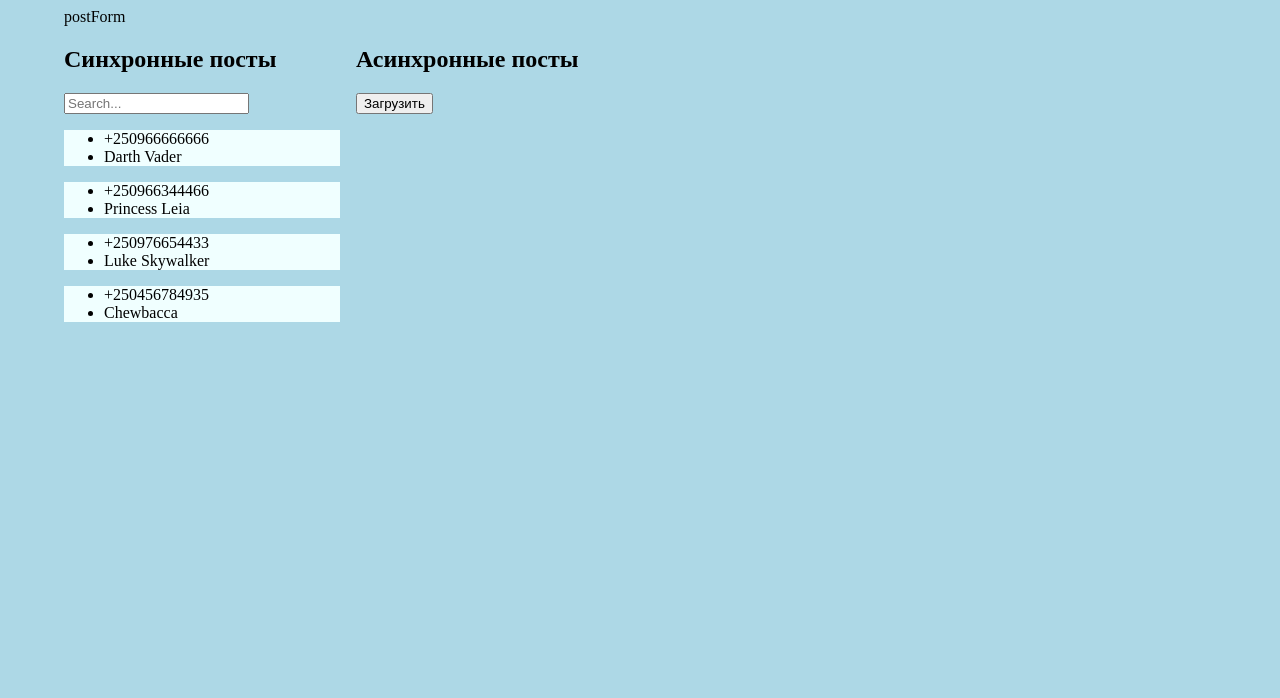
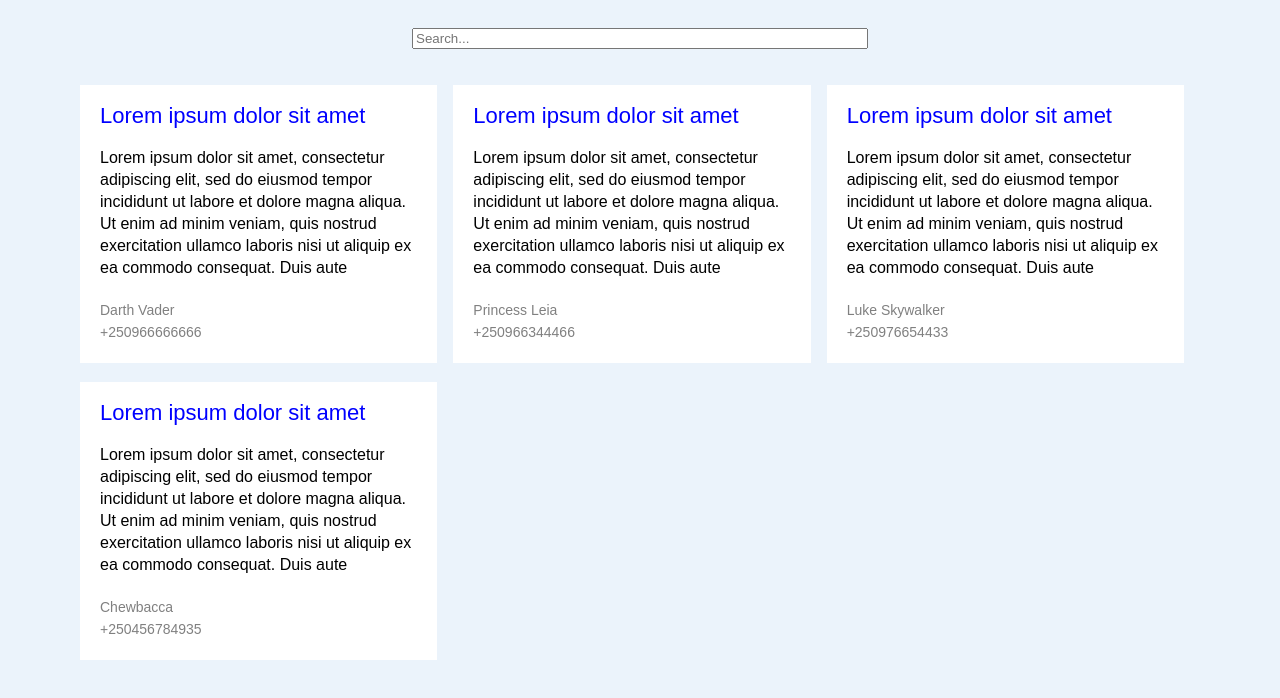
Before and after one commit to Freeemasons/voodooo, a React (Create React App) app: page / in a window 1280 px wide. Shown: the top 698 px of the page. Built offline with nearby package versions, Linux system fonts and the light colour scheme.

Commit message:
css fixes

```diff
--- a/src/App.css
+++ b/src/App.css
@@ -1,50 +1,54 @@
-/*.App {*/
-/*  text-align: center;*/
-/*}*/
-
-/*.App-logo {*/
-/*  height: 40vmin;*/
-/*  pointer-events: none;*/
-/*}*/
-
-/*@media (prefers-reduced-motion: no-preference) {*/
-/*  .App-logo {*/
-/*    animation: App-logo-spin infinite 20s linear;*/
-/*  }*/
-/*}*/
-
-/*.App-header {*/
-/*  background-color: #282c34;*/
-/*  min-height: 100vh;*/
-/*  display: flex;*/
-/*  flex-direction: column;*/
-/*  align-items: center;*/
-/*  justify-content: center;*/
-/*  font-size: calc(10px + 2vmin);*/
-/*  color: white;*/
-/*}*/
-
-/*.App-link {*/
-/*  color: #61dafb;*/
-/*}*/
-
-/*@keyframes App-logo-spin {*/
-/*  from {*/
-/*    transform: rotate(0deg);*/
-/*  }*/
-/*  to {*/
-/*    transform: rotate(360deg);*/
-/*  }*/
-/*}*/
-
 body {
-  background-color: lightblue;
+  background-color: #72ace624;
+  font-family: Arial;
+  line-height: 22px;
 }
 
 .post {
-  background-color: azure;
+  background-color: #fff;
 }
 
 .ul-bg {
-  background-color: azure;
+  background-color: #fff;
+  padding: 20px;
+  list-style-type: none;
+  margin-bottom: 3px;
 }
+
+.posts-container {
+  display: flex;
+  justify-content: space-between;
+}
+
+.posts-row {
+  width: 100%;
+}
+
+.post-title {
+  color: blue;
+  font-size: 22px;
+  margin-bottom: 20px;
+}
+
+.post-author {
+  color: grey;
+  font-size: 14px;
+  padding-top: 20px;
+}
+
+.post-author_tel {
+  padding-top: 0px;
+}
+
+.search-form-row {
+  display: flex;
+  justify-content: center;
+}
+
+.search-form-input {
+  width: 40%;
+}
+
+.container-fluid {
+  padding-top: 20px;
+}
--- a/src/App.js
+++ b/src/App.js
@@ -1,4 +1,4 @@
-import React from 'react';
+import React, {Component} from 'react';
 import './App.css';
 
 import SearchForm from "./components/SearchForm";
@@ -11,26 +11,72 @@ import FetchedPosts from "./components/FetchedPosts";
 
 
 
-function App() {
+class App extends Component {
 
+  constructor(props) {
+    super(props);
 
+    this.handleSearch = this.handleSearch.bind(this)
+  }
+
+  state = {
+    currencies: [
+      {
+        id: 1,
+        title: "Lorem ipsum dolor sit amet",
+        text: "Lorem ipsum dolor sit amet, consectetur adipiscing elit, sed do eiusmod tempor incididunt ut labore et dolore magna aliqua. Ut enim ad minim veniam, quis nostrud exercitation ullamco laboris nisi ut aliquip ex ea commodo consequat. Duis aute",
+        name: 'Darth Vader',
+        phoneNumber: '+250966666666',
+
+      }, {
+        id: 2,
+        title: "Lorem ipsum dolor sit amet",
+        text: "Lorem ipsum dolor sit amet, consectetur adipiscing elit, sed do eiusmod tempor incididunt ut labore et dolore magna aliqua. Ut enim ad minim veniam, quis nostrud exercitation ullamco laboris nisi ut aliquip ex ea commodo consequat. Duis aute",
+        name: 'Princess Leia',
+        phoneNumber: '+250966344466',
+
+      }, {
+        id: 3,
+        title: "Lorem ipsum dolor sit amet",
+        text: "Lorem ipsum dolor sit amet, consectetur adipiscing elit, sed do eiusmod tempor incididunt ut labore et dolore magna aliqua. Ut enim ad minim veniam, quis nostrud exercitation ullamco laboris nisi ut aliquip ex ea commodo consequat. Duis aute",
+        name: 'Luke Skywalker',
+        phoneNumber: '+250976654433',
+
+      }, {
+        id: 4,
+        title: "Lorem ipsum dolor sit amet",
+        text: "Lorem ipsum dolor sit amet, consectetur adipiscing elit, sed do eiusmod tempor incididunt ut labore et dolore magna aliqua. Ut enim ad minim veniam, quis nostrud exercitation ullamco laboris nisi ut aliquip ex ea commodo consequat. Duis aute",
+        name: 'Chewbacca',
+        phoneNumber: '+250456784935',
+      }
+    ]
+  }
+
+  handleSearch(event) {
+    let searchQuery = event.target.value.toLowerCase();
+    let currencies = this.state.currencies.filter(function (el) {
+      let searchValue = el.name.toLowerCase();
+      return searchValue.indexOf(searchQuery) !== -1;
+    });
+
+    this.setState({
+      currencies: currencies
+    });
+  }
+
+  render() {
     return (
       <div className="container">
         <Grid>
           <Row>
-          <Col lg={10}>
-            <SearchForm/>
+            <Col lg={12}>
+              <SearchForm handleSearch={this.handleSearch}/>
             </Col>
           </Row>
 
           <Row>
-          <Col lg={3}>
-            <h2>Синхронные посты</h2>
-            <PostsSynchron  />
-          </Col>
-          <Col lg={6}>
-            <h2>Асинхронные посты</h2>
-            <FetchedPosts posts={[]} />
+            <Col lg={12}>
+              <PostsSynchron currencies={this.state.currencies} />
             </Col>
           </Row>
         </Grid>
@@ -38,4 +84,7 @@ function App() {
     );
   }
 
+
+}
+
 export default App;
--- a/src/components/PostsSynchron.js
+++ b/src/components/PostsSynchron.js
@@ -1,4 +1,5 @@
 import React, {Component} from "react";
+import { Row, Col, Grid } from "react-flexbox-grid";
 import Post from "./Post";
 
 // export default ({posts}) => {
@@ -14,72 +15,54 @@ class PostsSynchron extends Component {
   constructor(props) {
     super(props);
 
-    this.handleSearch = this.handleSearch.bind(this)
   }
 
-  state = {
-    currencies: [
-      {
-        id: 1,
-        name: 'Darth Vader',
-        phoneNumber: '+250966666666',
-
-      }, {
-        id: 2,
-        name: 'Princess Leia',
-        phoneNumber: '+250966344466',
-
-      }, {
-        id: 3,
-        name: 'Luke Skywalker',
-        phoneNumber: '+250976654433',
-
-      }, {
-        id: 4,
-        name: 'Chewbacca',
-        phoneNumber: '+250456784935',
-      }
-    ]
-  }
-
-
-  handleSearch(event) {
-    let searchQuery = event.target.value.toLowerCase();
-    let currencies = this.state.currencies.filter(function (el) {
-      let searchValue = el.name.toLowerCase();
-      return searchValue.indexOf(searchQuery) !== -1;
-    });
-
-    this.setState({
-      currencies: currencies
-    });
-  }
 
 
   render(){
 
 
-    const postShow = this.state.currencies.map(el=> {
+    const postShow = this.props.currencies.map(el=> {
       return (
+        <Col lg={4}>
           <div key={el.id}>
             <ul className="ul-bg">
+              <li  className="post-title">
+                {el.title}
+              </li>
               <li  >
+                {el.text}
+              </li>
+
+              <li className="post-author">
+                {el.name}
+              </li>
+              <li  className="post-author post-author_tel">
                 {el.phoneNumber}
-            </li>
-            <li >
-              {el.name}
               </li>
             </ul>
           </div>
+        </Col>
+
       );
     })
 
     return (
       <div>
-        <input type="text" placeholder="Search..."  onChange={this.handleSearch} />
+        <Grid fluid>
+
+          <Row>
+            <Col lg={12}>
+              <div className="posts-container">
+                <Row className="posts-row">
                   {postShow}
+                </Row>
+
               </div>
-
+            </Col>
+          </Row>
+        </Grid>
+      </div>
     )
   }
 
--- a/src/components/SearchForm.js
+++ b/src/components/SearchForm.js
@@ -1,17 +1,22 @@
 import React from "react";
+import {Col, Grid, Row} from "react-flexbox-grid";
 
 export default class SearchForm extends React.Component {
   constructor(props) {
     super(props);
-
-    this.state = {}
   }
 
   render() {
     return (
-      <form>
-        postForm
-      </form>
+      <div>
+        <Grid fluid>
+          <Row>
+            <Col lg={12} className="search-form-row">
+              <input type="text" placeholder="Search..."  onChange={this.props.handleSearch} className="search-form-input"/>
+            </Col>
+          </Row>
+        </Grid>
+      </div>
     )
   }
 }
```
Lines whose indentation alone changed are shown as unchanged.
